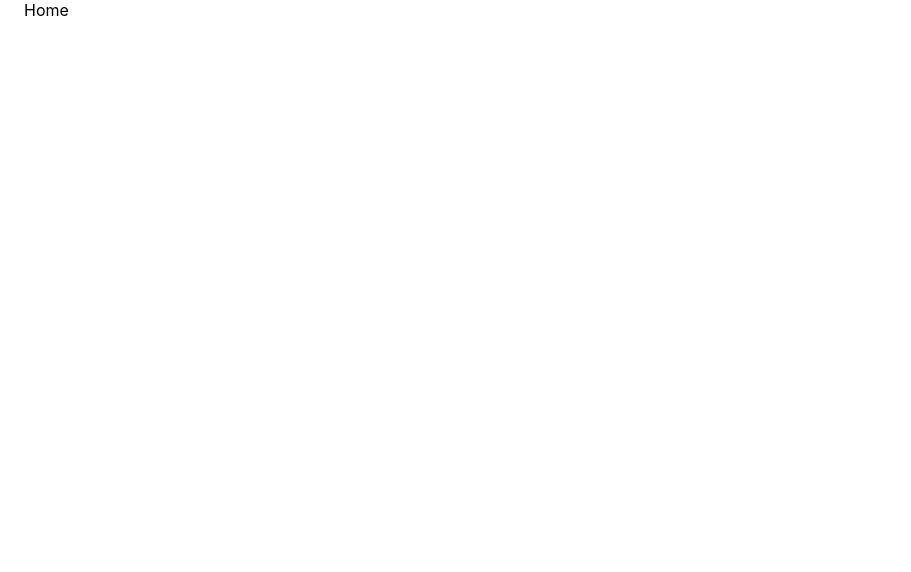
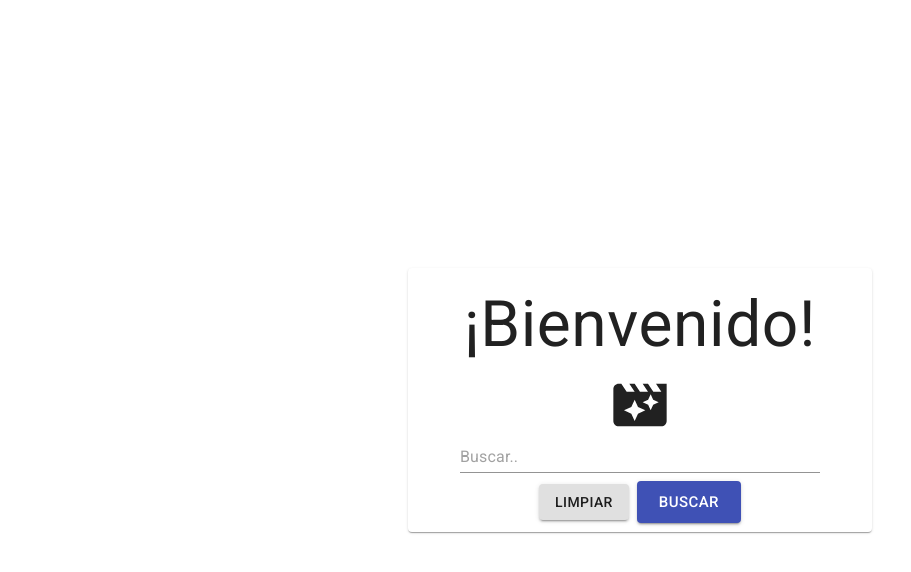
Before and after one commit to jaramillo-carlos/react-movies-app, a React (Create React App) app: page / in a window 1280 px wide. Shown: the top 572 px of the page, without its empty margins (0-911 px from the left). Built offline with nearby package versions, Linux system fonts and the light colour scheme.

Commit message:
create home page and style it

```diff
--- /dev/null
+++ b/src/icons/MovieIcon.js
@@ -0,0 +1,8 @@
+import { SvgIcon } from '@material-ui/core'
+import React from 'react'
+
+export default props => (
+  <SvgIcon {...props}>
+    <path d="M18 4l2 3h-3l-2-3h-2l2 3h-3l-2-3H8l2 3H7L5 4H4c-1.1 0-1.99.9-1.99 2L2 18c0 1.1.9 2 2 2h16c1.1 0 2-.9 2-2V4h-4zm-6.75 11.25L10 18l-1.25-2.75L6 14l2.75-1.25L10 10l1.25 2.75L14 14l-2.75 1.25zm5.69-3.31L16 14l-.94-2.06L13 11l2.06-.94L16 8l.94 2.06L19 11l-2.06.94z"/><path d="M0 0h24v24H0z" fill="none"/>
+  </SvgIcon>
+)
--- /dev/null
+++ b/src/icons/index.js
@@ -0,0 +1,5 @@
+import MovieIcon from './MovieIcon'
+
+export {
+  MovieIcon
+}
--- a/src/pages/Home/index.js
+++ b/src/pages/Home/index.js
@@ -1,3 +1,57 @@
-import React from 'react'
-import { Container } from '@material-ui/core'
-export default () => (<Container>Home</Container>)
+import React, { useState } from 'react'
+import { Container, Typography, Card, Grid, TextField, Button } from '@material-ui/core'
+import styles from './styles';
+import { MovieIcon } from '../../icons'
+export default () => {
+  const [searchText, setSearchText] = useState('');
+  const classes = styles();
+  // declare functions in this form dont have Hoisting
+  // declarative function
+  const handleSearchTextChange = event => {
+    setSearchText(event.target.value);
+  }
+
+  const handleCleanTextClick = event => {
+
+  }
+
+  const handleSearchTextClick = event => {
+
+  }
+
+  return (
+    <Container className={classes.container}>
+      <Card container className={classes.cardContainer}>
+        <Grid className={classes.titleGridContainer}>
+          <Typography className={classes.title}>
+            ¡Bienvenido!
+          </Typography>
+        </Grid>
+        <Grid>
+          <MovieIcon className={classes.movieIcon} />
+        </Grid>
+
+        <TextField
+          value={searchText}
+          placeholder="Buscar.."
+          className={classes.textFieldSearch}
+          onChange={handleSearchTextChange} />
+        <Grid className={classes.buttonsContainer}>
+          <Button
+            variant="contained"
+            onClick={handleCleanTextClick}>
+            Limpiar
+          </Button>
+          <Button
+            variant="contained"
+            color="primary"
+            size="large"
+            className={classes.searchButton}
+            onClick={handleSearchTextClick}>
+            Buscar
+          </Button>
+        </Grid>
+      </Card>
+    </Container>
+    )
+}
--- /dev/null
+++ b/src/pages/Home/styles.js
@@ -0,0 +1,40 @@
+import { makeStyles } from '@material-ui/styles';
+
+const centeredStyleObj = {
+  display: 'flex',
+  alignItems: 'center',
+  justifyContent: 'center'
+}
+
+export default makeStyles({
+  container: {
+    height: '100vh',
+    flexDirection: 'column',
+    ...centeredStyleObj
+  },
+  cardContainer: {
+    flexDirection: 'column',
+    width: 400,
+    height: 200,
+    padding: '2rem',
+    ...centeredStyleObj
+  },
+  title: {
+    fontSize: '4rem'
+  },
+  titleGridContainer: {
+    ...centeredStyleObj
+  },
+  textFieldSearch: {
+    width: '90%'
+  },
+  searchButton: {
+    marginLeft: '.5rem'
+  },
+  buttonsContainer: {
+    marginTop: '.5rem'
+  },
+  movieIcon: {
+    fontSize: '4rem'
+  }
+});
```
